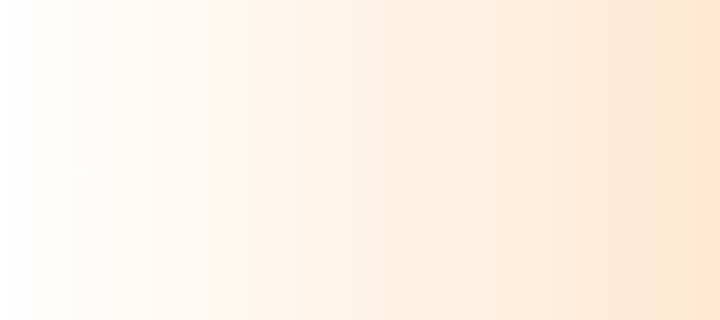
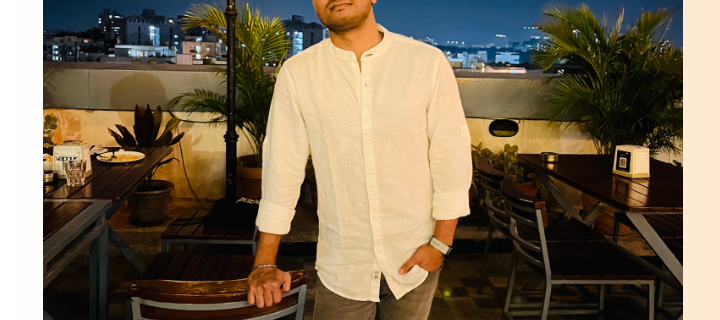
Before and after one commit to chandranit/SampleProtfolio, a plain HTML site: page index.html in a window 1280 px wide. Shown: the part 336-656 px from the top of the page, 0-720 px from the left. Drawn offline with nearby package versions, Linux system fonts and the light colour scheme.

Commit message:
Update image path

```diff
--- a/index.html
+++ b/index.html
@@ -39,7 +39,7 @@
         <section>
             <div class="main-container">
                 <div class="image" data-aos="zoom-in-right" data-aos-duration="2500">
-                    <img src="main.png" alt="">
+                    <img src="index.jpg" alt="">
                 </div>
                 <div class="content">
                     <h1 data-aos="fade-left" data-aos-duration="1000" data-aos-delay="800">Hey I'm <span>Nitin</span></h1>
```
